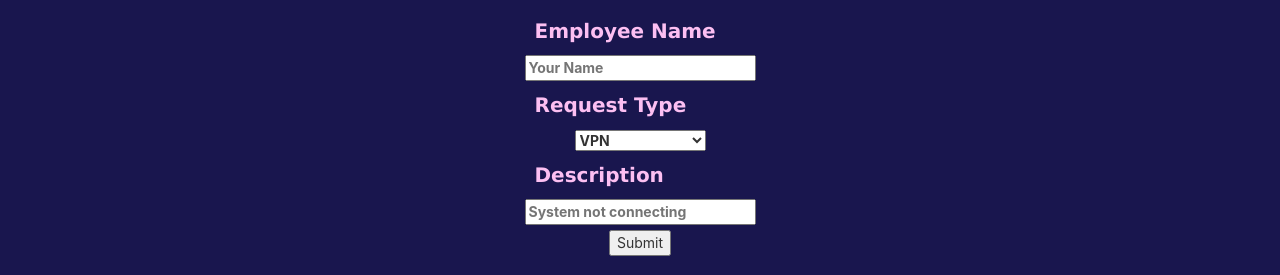
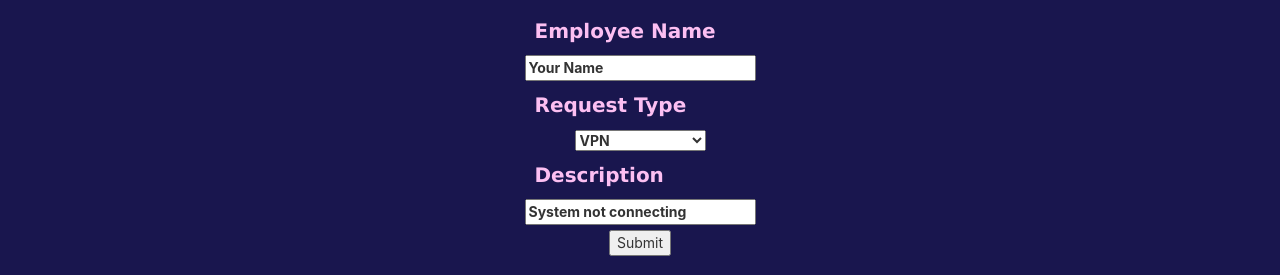
Before and after one commit to julie-vav/project-3-back-end, a React (Create React App) app: page / in a window 1280 px wide. Shown: the part 206-481 px from the top of the page. Built offline with nearby package versions, Linux system fonts and the light colour scheme.

Commit message:
enabled editing functinality in state

```diff
--- a/src/components/Form.js/Form.css
+++ b/src/components/Form.js/Form.css
@@ -6,7 +6,7 @@ span {
     margin: 10px;
 }
 
-.Form-Name {
+.Form-name {
     font-size: 5px;
 }
 
--- a/src/components/Form.js/Form.js
+++ b/src/components/Form.js/Form.js
@@ -4,9 +4,11 @@ import { useState } from "react";
 function Form(props) {
     const [state, setState] = useState({
         requests: [{ name: "Your Name", request: "VPN Issues", description: ""}],
-        name: "Your Name",
-        request: "VPN",
-        description: "System not connecting",
+        newRequest: {
+          name: "Your Name",
+          request: "VPN",
+          description: "System not connecting",
+        }
       });
 
 
@@ -18,8 +20,11 @@ function Form(props) {
     function handleChange(e) {
         setState(function(prevState) {
             return {
-                ...prevState,
-                requestTypes: e.target.value,
+                requests: prevState.requests,
+                newRequest: {
+                  ...prevState.newRequest,
+                  [e.target.name]: e.target.value
+                }
             }
         });
     }
@@ -35,16 +40,16 @@ function Form(props) {
       <fieldset>
          <label>
            <span>Employee Name</span>
-           <input className="Name" value={state.Name}  onChange={handleChange} placeholder="Your Name"/>
+           <input name="name" value={state.newRequest.name}  onChange={handleChange} placeholder="Your Name"/>
            <span>Request Type</span>
-           <select className="RequestType" value={state.requestType}onChange={handleChange} onChange={handleChange}>
+           <select name="request" value={state.newRequest.request}onChange={handleChange} onChange={handleChange}>
                <option value="VPN">VPN</option>
                <option value="Mitel SoftPhone">Mitel SoftPhone</option>
                <option value="Login Access">Login Access</option>
                <option value="Payroll">Payroll</option>
            </select>
            <span>Description</span>
-           <input className="Description" value={state.Description} onChange={handleChange} placeholder="System not connecting"/>
+           <input name="description" value={state.newRequest.description} onChange={handleChange} placeholder="System not connecting"/>
          </label>
        </fieldset>
        <button type="submit">Submit</button>
```
